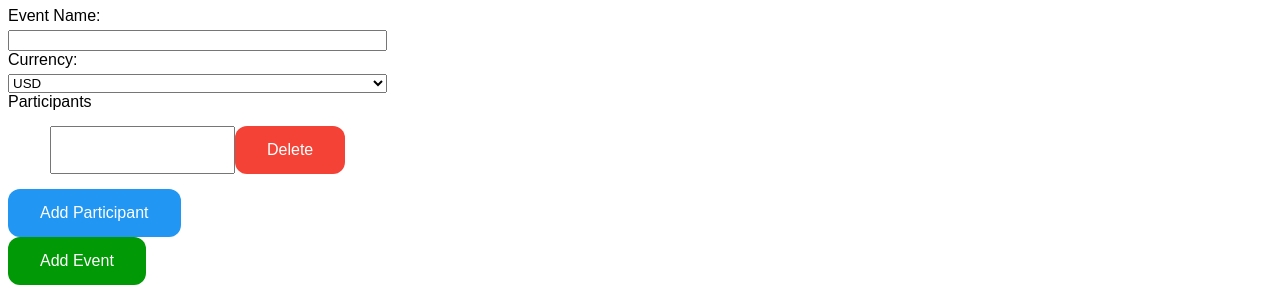
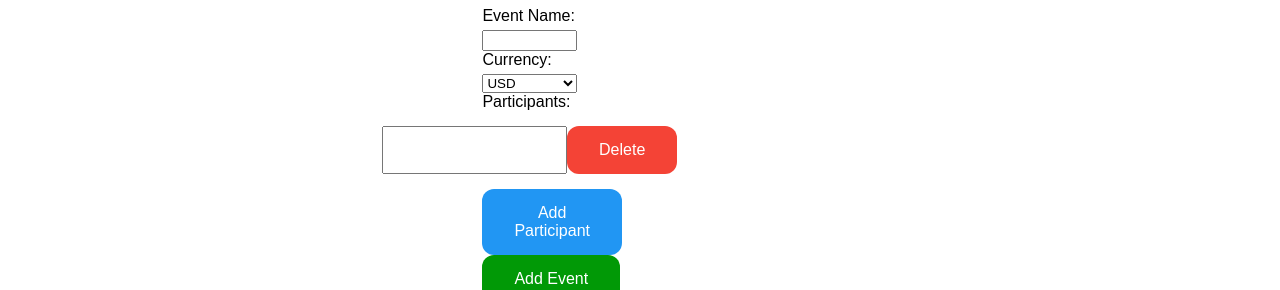
Before and after one commit to IIC3585-2024/pwa-group-12, a plain HTML site: page views/addEventPage.html in a window 1280 px wide. Shown: the part 175-465 px from the top of the page. Drawn offline with Linux system fonts and the light colour scheme.

Commit message:
fix: center the S#Il

```diff
--- a/views/addEventPage.html
+++ b/views/addEventPage.html
@@ -21,6 +21,8 @@
           <a href="addEventPage.html">Create Event</a>
       </div>
     </div>
+    <div style="text-align: center;">
+      <div style="display: inline-block; text-align: left;">
         <h1>New Event</h1>
         <div id="eventform">
           <form id="addEventForm">
@@ -33,15 +35,19 @@
               <option value="JPY">JPY</option>
               <option value="CLP">CLP</option>
             </select>
-        <label for="eventParticipants">Participants</label>
+            <label for="eventParticipants">Participants:</label>
             <div id="participantsElements">
               <div class="row" id="participant1">
                 <input type="text" id="participantInput1" name="participant1" />
                 <button type="button" class="button danger" onclick="deleteParticipant('participant1')">
                   Delete
+                </button>
               </div>
               <button type="button" id="addParticipantBtn" class="button info">Add Participant</button>
             </div>
+          </form>
+        </div>
+
         <script>
           // Counter for tracking participant number
           let participantCount = 1;
@@ -92,6 +98,9 @@
           document
             .getElementById("addParticipantBtn")
             .addEventListener("click", addInput);
+
+
+
         </script>
 
         <!-- <script>
@@ -117,6 +126,8 @@
     </div> -->
       <button id="addEventBtn" class="button success">Add Event</button>
       </div>
+    </div>
+    </div>
 
     <h1>Event List</h1>
     <div id="EventList">
```
Lines whose indentation alone changed are shown as unchanged.
